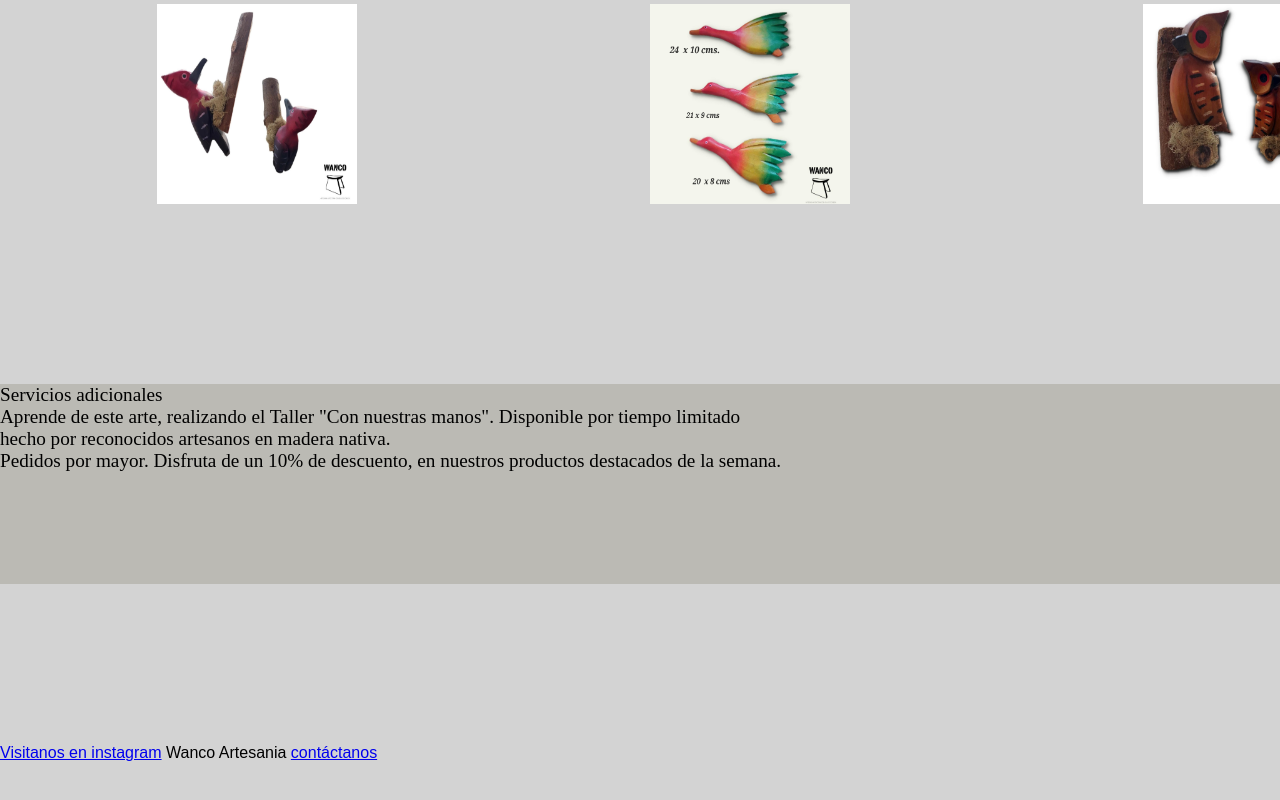
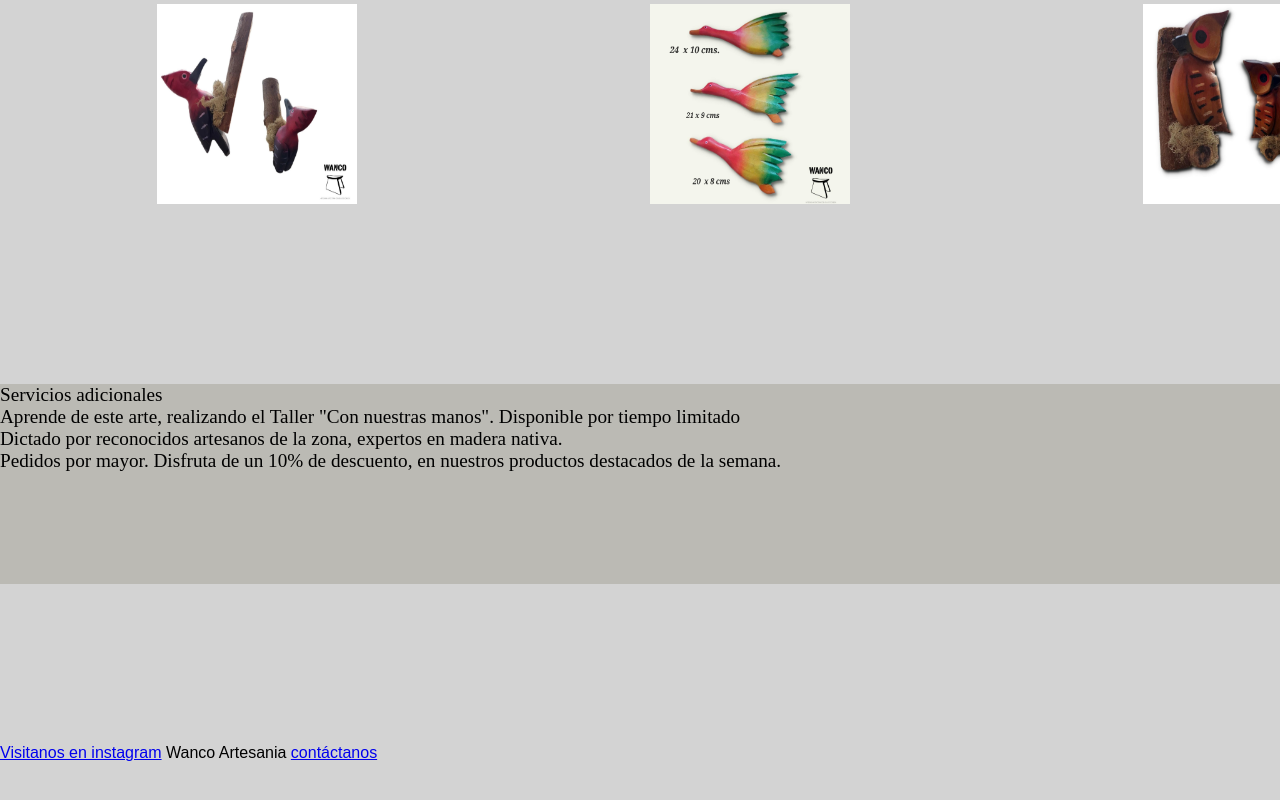
Before and after one commit to MagdalenaArriagada/Protecto-01, a plain HTML site: page index.html in a window 1280 px wide. Shown: the part 746-1546 px from the top of the page. Drawn offline with Linux system fonts and the light colour scheme.

Commit message:
Mensaje nuevo en adicionales

```diff
--- a/index.html
+++ b/index.html
@@ -83,7 +83,7 @@
         <div class="adicional-description">
 
 
-            <p>Aprende de este arte, realizando el Taller "Con nuestras manos". Disponible por tiempo limitado </p> hecho por reconocidos artesanos en madera nativa.</p>
+            <p>Aprende de este arte, realizando el Taller "Con nuestras manos". Disponible por tiempo limitado </p> Dictado por reconocidos artesanos de la zona, expertos en madera nativa.</p>
 
             <p>Pedidos por mayor. Disfruta de un 10% de descuento, en nuestros productos destacados de la semana.</p>
         </div>
```
